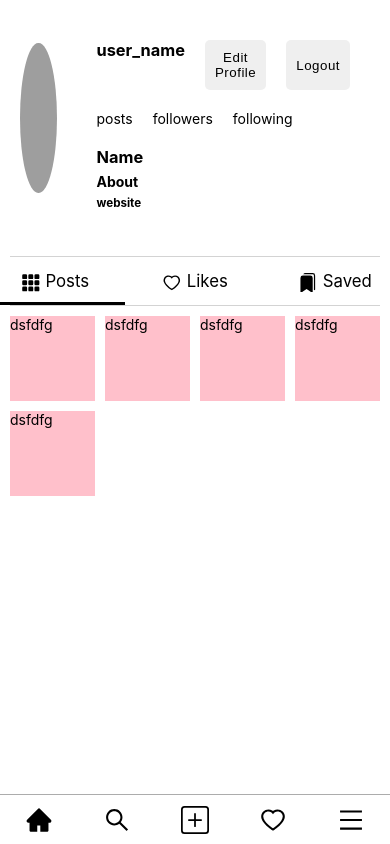
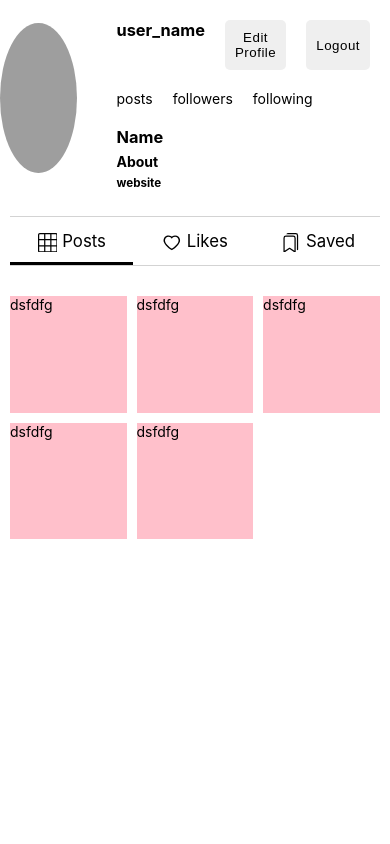
Before and after one commit to GanpatHada/globeshare, a React (Create React App) app: page / in a window 390 px wide. Built offline with nearby package versions, Linux system fonts and the light colour scheme; grey boxes are pictures that could not be loaded.

Commit message:
fix : alignment in profile

```diff
--- a/src/pages/home/Home.css
+++ b/src/pages/home/Home.css
@@ -2,13 +2,16 @@
     display: flex;
     justify-content: space-between;
 
+}
+#main-content{
+    max-width: 720px;
+    margin: auto;
 }
 main{
     flex: 3;
     min-height: 100vh;
     background-color: white;
     flex-shrink: 5;
-    padding: 0px 20px;
 }
 @media only screen and (max-width: 768px){
     main{
--- a/src/pages/home/Home.jsx
+++ b/src/pages/home/Home.jsx
@@ -1,20 +1,22 @@
-import React from 'react'
-import './Home.css'
-import LeftSideBar from '../../components/left-side-bar/LeftSideBar'
-import RightSideBar from '../../components/right-side-bar/RightSideBar'
-import BottomNavbar from '../../components/bottom-navbar/BottomNavbar'
-import Profile from '../profile/Profile'
+import React from "react";
+import "./Home.css";
+import LeftSideBar from "../../components/left-side-bar/LeftSideBar";
+import RightSideBar from "../../components/right-side-bar/RightSideBar";
+import BottomNavbar from "../../components/bottom-navbar/BottomNavbar";
+import Profile from "../profile/Profile";
 const Home = () => {
   return (
-    <div id='home-page'>
-        <LeftSideBar/>
-        <main>
-         <Profile/>
-        </main>
-        <RightSideBar/>
-        <BottomNavbar/>
+    <div id="home-page">
+      <LeftSideBar />
+      <main>
+        <div id="main-content">
+          <Profile />
+        </div>
+      </main>
+      <RightSideBar />
+      {/* <BottomNavbar/> */}
     </div>
-  )
-}
+  );
+};
 
-export default Home
+export default Home;
--- a/src/pages/profile/components/posts/Posts.css
+++ b/src/pages/profile/components/posts/Posts.css
@@ -1,5 +1,5 @@
 .user-posts{
-    width: calc(25% - 10px);
+    width: calc(33.3% - 10px);
     background-color: pink;
     aspect-ratio: 1/1;
     margin-right: 10px;
--- a/src/pages/profile/components/profile-header/ProfileHeader.css
+++ b/src/pages/profile/components/profile-header/ProfileHeader.css
@@ -7,8 +7,7 @@
     margin-right: 40px;
 }
 #profile-header{
-    padding: 20px;
-    padding-bottom: 40px;
+    width: 100%;
 
 }
 #profile-header img{
--- a/src/pages/profile/components/profile-nav/ProfileNav.css
+++ b/src/pages/profile/components/profile-nav/ProfileNav.css
@@ -5,7 +5,7 @@
 }
 #profile-nav{
     width: calc(100% - 20px);
-    margin: auto;
+    margin:20px auto;
     height: 50px;
     display: flex;
     justify-content: center;
@@ -35,3 +35,14 @@
     background-color: black;
     transition: all 0.2s;
 }
+@media only screen and (max-width: 768px){
+    #profile-nav ul{
+        width: 100%;
+    }
+    #profile-nav ul li{
+        width: 33.3%;
+    }
+    #active-nav{
+        width: 33.3%;
+    }
+}
--- a/src/pages/profile/components/profile-nav/ProfileNav.jsx
+++ b/src/pages/profile/components/profile-nav/ProfileNav.jsx
@@ -1,6 +1,6 @@
 import React from 'react'
 import './ProfileNav.css'
-import { BsFillGrid3X3GapFill,BsFillBookmarksFill } from "react-icons/bs";
+import { BsGrid3X3,BsBookmarks } from "react-icons/bs";
 import { AiOutlineHeart } from 'react-icons/ai';
 const ProfileNav = () => {
   return (
@@ -8,9 +8,9 @@ const ProfileNav = () => {
 
         <ul className='all-centered'>
         <div id="active-nav"></div>
-            <li className='all-centered'> <span><BsFillGrid3X3GapFill/></span> Posts</li>
+            <li className='all-centered'> <span><BsGrid3X3/></span> Posts</li>
             <li className='all-centered'> <span> <AiOutlineHeart /></span>Likes</li>
-            <li className='all-centered'> <span> <BsFillBookmarksFill/></span>Saved</li>
+            <li className='all-centered'> <span> <BsBookmarks/></span>Saved</li>
         </ul>
       </nav>
   )
```
